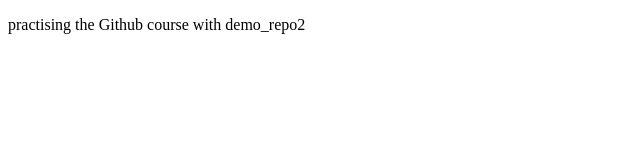
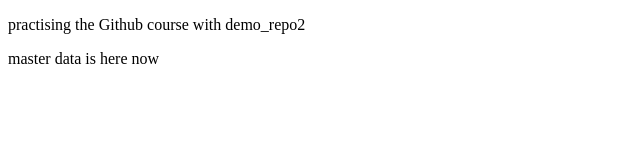
Before and after one commit to zainbintariq357/demo-repo2, a plain HTML site: page index.html in a window 1280 px wide. Shown: the whole page, without its empty margins (0-640 px from the left). Drawn offline with Linux system fonts and the light colour scheme.

Commit message:
master updated with p

```diff
--- a/index.html
+++ b/index.html
@@ -7,5 +7,6 @@
 </head>
 <body>
   <p>practising the Github course with demo_repo2</p>
+	<p>master data is here now</p>
 </body>
 </html>
```
